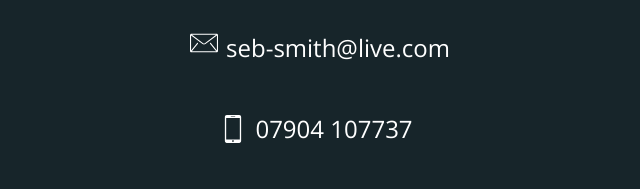
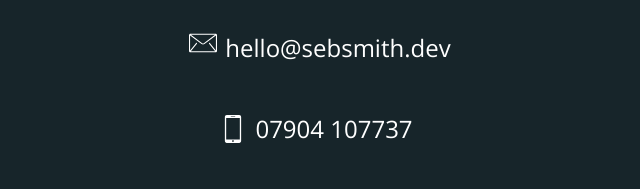
Before and after one commit to Sewb21/sebs-portfolio, a Gatsby site: page / in a window 1280 px wide. Shown: the part 2508-2697 px from the top of the page, 324-964 px from the left. Built offline with nearby package versions, Linux system fonts and the light colour scheme; Gatsby itself is replaced by a stand-in of ours.

Commit message:
Added new email

```diff
--- a/src/components/Contact.js
+++ b/src/components/Contact.js
@@ -40,7 +40,7 @@ const myDetails = [
     value: "Seb Smith",
     icon: PersonAtComputerIcon,
   },
-  { value: "seb-smith@live.com", icon: EmailIcon, url: "seb-smith@live.com" },
+  { value: "hello@sebsmith.dev", icon: EmailIcon, url: "hello@sebsmith.dev" },
   { value: "07904 107737", icon: MobileIcon },
   {
     value: "https://www.linkedin.com/in/seb-smith",
```
